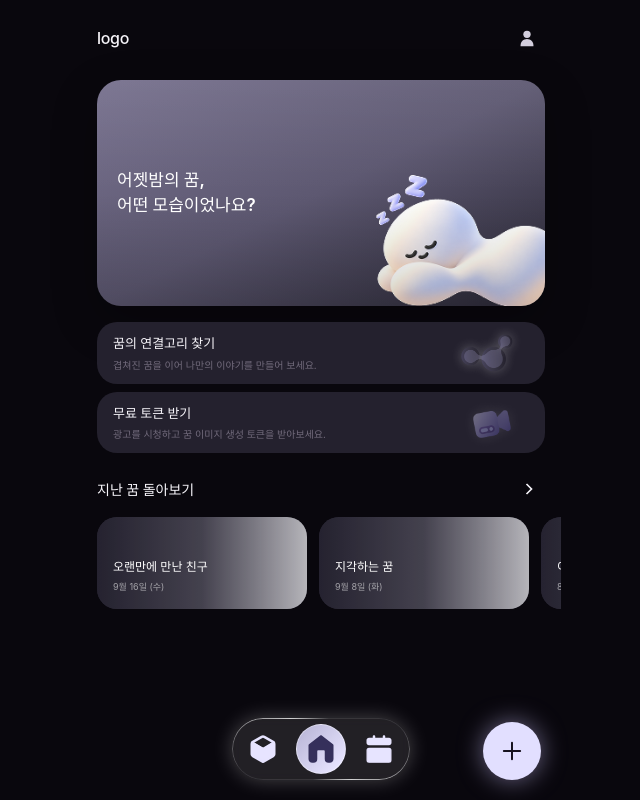
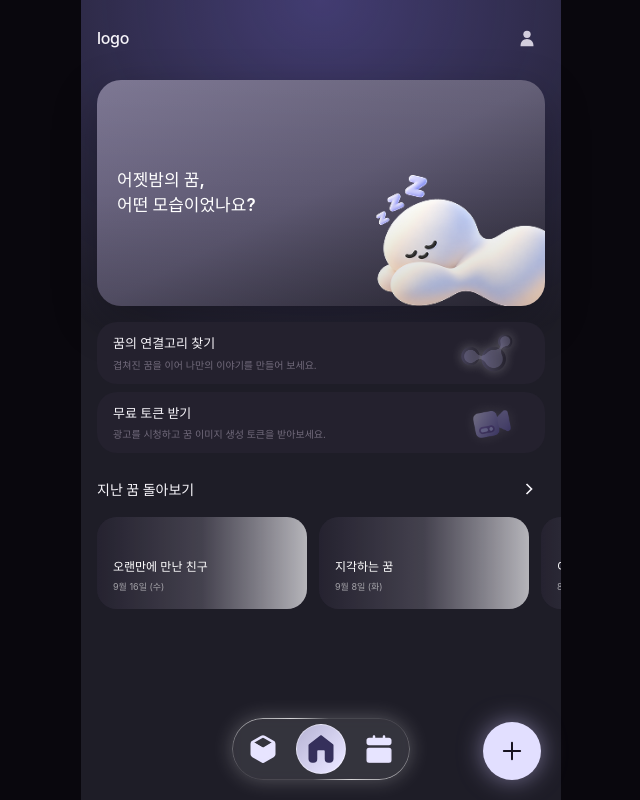
Before and after one commit to mongle-web/mongle-web, a React (Vite) app in the folder mongle-web/: page / in a window 1280 px wide. Shown: the whole page, without its empty margins (319-959 px from the left). Built offline with nearby package versions, Linux system fonts and the light colour scheme.

Commit message:
[Refactor]: #7 배경화면 색상 변경

```diff
--- a/mongle-web/src/features/home/pages/HomePage.tsx
+++ b/mongle-web/src/features/home/pages/HomePage.tsx
@@ -16,7 +16,14 @@ function HomePage() {
 
   return (
     <>
-      <div className="min-h-screen bg-[#09070D] px-4 pt-5 pb-28">
+      {/* isolate: 배경색(b-900) → 보라색 빛(-z-10) → 콘텐츠 순서로 쌓이도록 별도 레이어 생성 */}
+      <div className="relative isolate min-h-screen bg-b-900 px-4 pt-5 pb-28">
+        {/* 상단 보라색 빛 (화면 높이 기준 크기, 스크롤해도 화면 위쪽에 고정) */}
+        <div
+          aria-hidden="true"
+          className="pointer-events-none fixed inset-x-0 top-0 -z-10 mx-auto h-screen w-full max-w-[480px] bg-radial-[92.2%_47.65%_at_50%_0%] from-p-500/40 to-p-500/0"
+        />
+
         <header className="mb-6 flex items-center justify-between">
           <span className="text-[16px] font-medium tracking-[-0.02em] text-[#F7F5FA]">logo</span>
 
```
